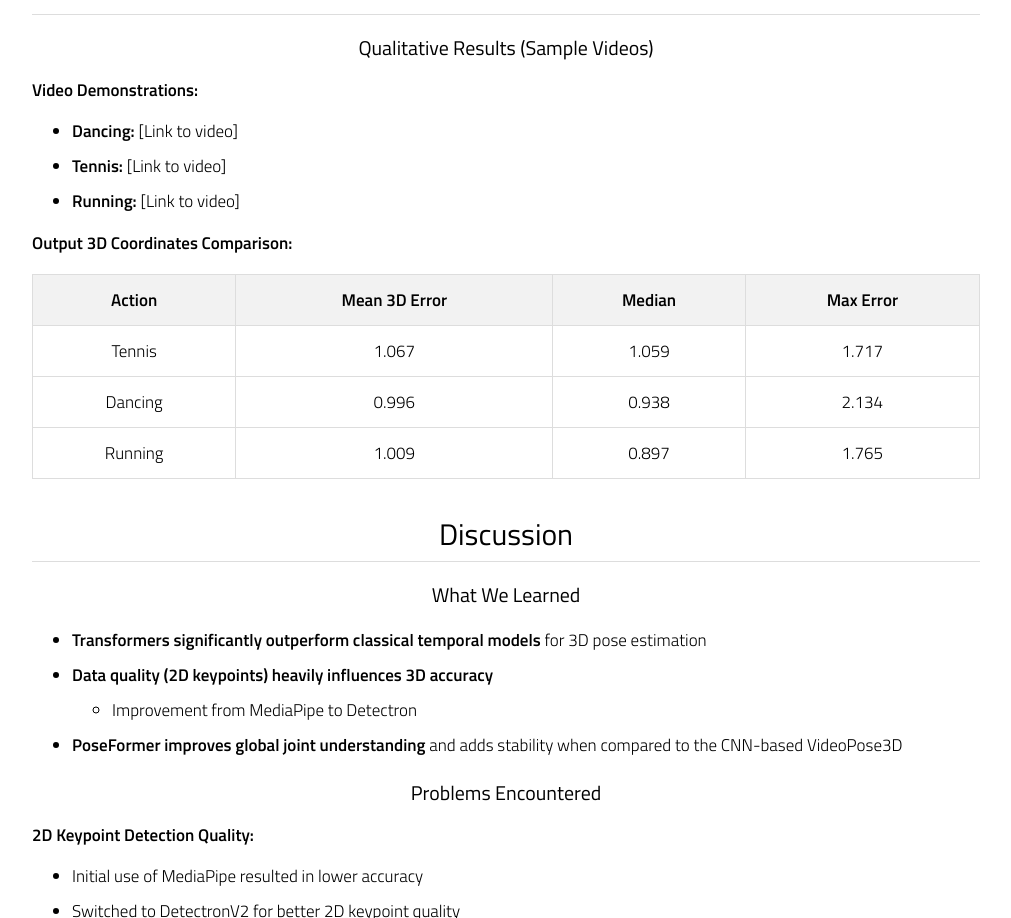
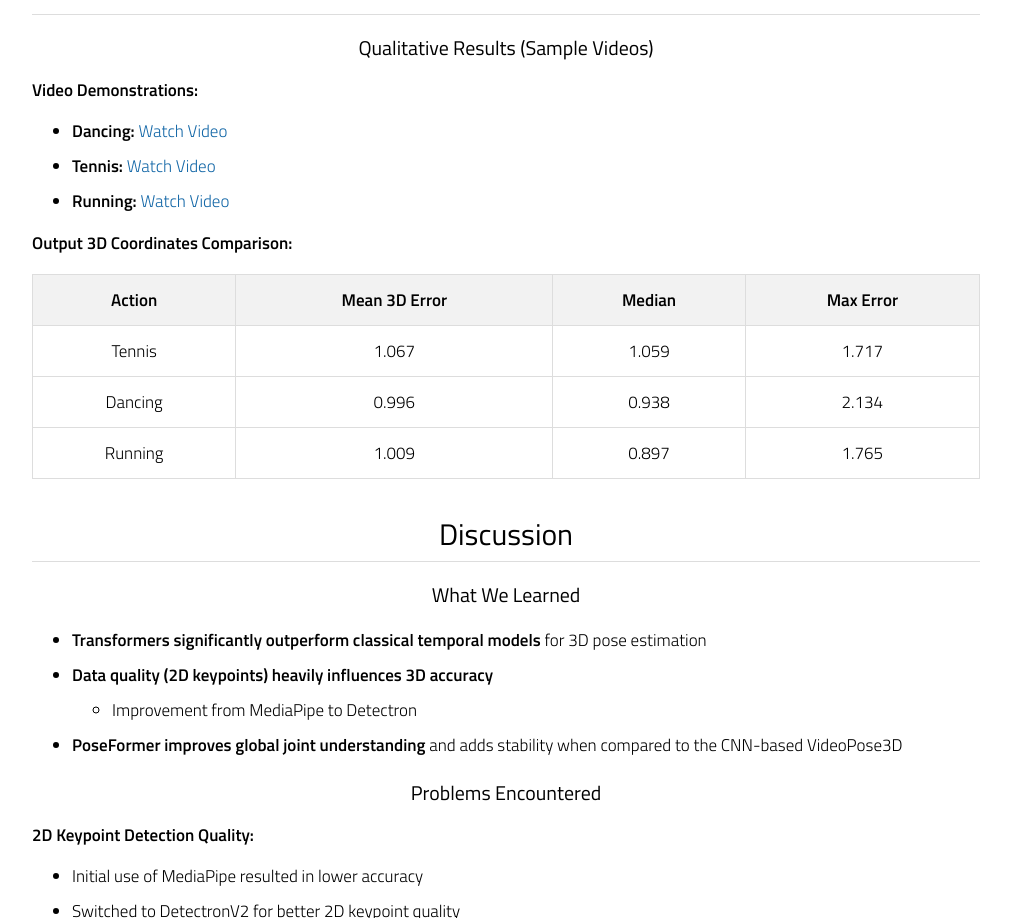
Before and after one commit to gnsh-a/repo566, a plain HTML site: page docs/index.html in a window 1280 px wide. Shown: the part 3581-4499 px from the top of the page, without its empty margins (134-1145 px from the left). Drawn offline with nearby package versions, Linux system fonts and the light colour scheme.

Commit message:
add video link

```diff
--- a/docs/index.html
+++ b/docs/index.html
@@ -523,10 +523,28 @@ li {
         <h3>Qualitative Results (Sample Videos)</h3>
         <p><strong>Video Demonstrations:</strong></p>
         <ul>
-            <li><strong>Dancing:</strong> [Link to video]</li>
-            <li><strong>Tennis:</strong> [Link to video]</li>
-            <li><strong>Running:</strong> [Link to video]</li>
+            <li>
+                <strong>Dancing:</strong>
+                <a href="https://drive.google.com/file/d/14PDxucssJzmN9NkkmkfhxUfssWQiMDgt/view?usp=sharing" target="_blank">
+                    Watch Video
+                </a>
+            </li>
+
+            <li>
+                <strong>Tennis:</strong>
+                <a href="https://drive.google.com/file/d/1ReIH6KAJ9wUT-o9IMk6PIgngMb7MChxi/view?usp=sharing" target="_blank">
+                    Watch Video
+                </a>
+            </li>
+
+            <li>
+                <strong>Running:</strong>
+                <a href="https://drive.google.com/file/d/10z4IRNIBt8bZICjGdAfXEZRE4dcw0cvW/view?usp=sharing" target="_blank">
+                    Watch Video
+                </a>
+            </li>
         </ul>
+
 
         <p><strong>Output 3D Coordinates Comparison:</strong></p>
         <table>
```
